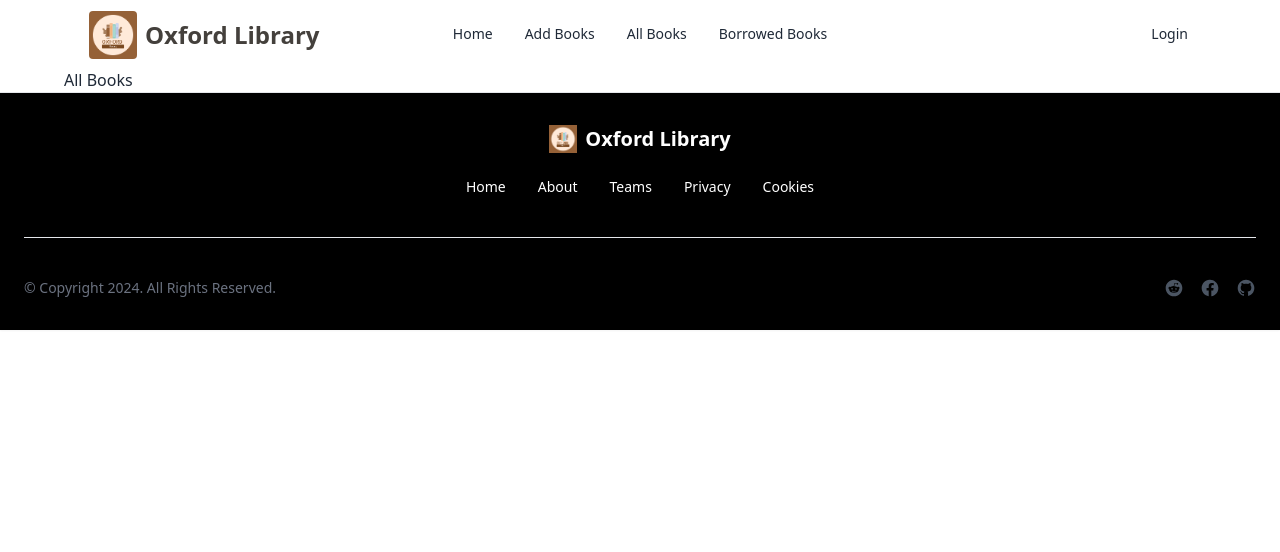
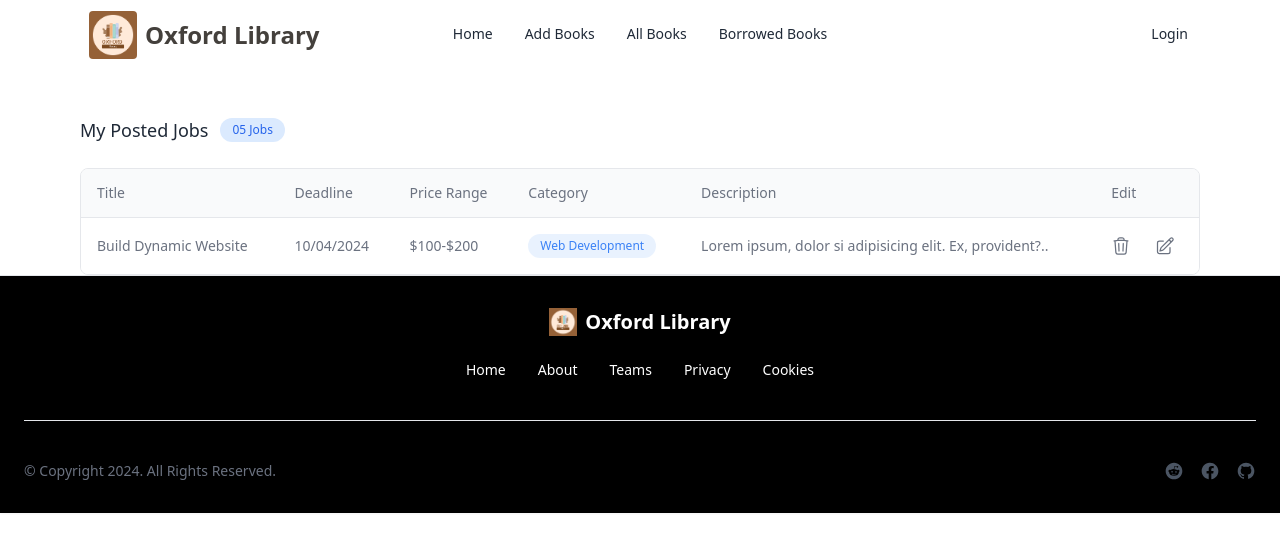
Before and after one commit to Lalonasm/b9a11-client-side, a React (Vite) app: page /allBooks in a window 1280 px wide. Shown: the top 552 px of the page. Built offline with nearby package versions, Linux system fonts and the light colour scheme; no server answers.

Commit message:
addbooks pages added

```diff
--- a/src/pages/AddBooks.jsx
+++ b/src/pages/AddBooks.jsx
@@ -32,7 +32,6 @@
 
         const bookData = {
             book_title,
-            deadline,
             category,
             price,
             quantity,
@@ -67,12 +66,12 @@
                 <form onSubmit={handleForm}>
                     <div className='grid grid-cols-1 gap-6 mt-4 sm:grid-cols-3'>
                         <div>
-                            <label className='text-gray-700 ' htmlFor='job_title'>
+                            <label className='text-gray-700 ' htmlFor='book_title'>
                                 Book Name
                             </label>
                             <input
-                                id='job_title'
-                                name='job_title'
+                                id='book_title'
+                                name='book_title'
                                 type='text'
                                 className='block w-full px-4 py-2 mt-2 text-gray-700 bg-white border border-gray-200 rounded-md  focus:border-blue-400 focus:ring-blue-300 focus:ring-opacity-40  focus:outline-none focus:ring'
                             />
@@ -92,12 +91,12 @@
                             />
                         </div>
                         <div className='flex flex-col gap-2 '>
-                            <label className='text-gray-700 ' htmlFor='min_price'>
+                            <label className='text-gray-700 ' htmlFor='quantity'>
                                 Quantity
                             </label>
                             <input
-                                id='min_price'
-                                name='min_price'
+                                id='quantity'
+                                name='qunatity'
                                 type='number'
                                 className='block w-full px-4 py-2 mt-2 text-gray-700 bg-white border border-gray-200 rounded-md  focus:border-blue-400 focus:ring-blue-300 focus:ring-opacity-40  focus:outline-none focus:ring'
                             />
--- a/src/pages/AllBooks.jsx
+++ b/src/pages/AllBooks.jsx
@@ -1,11 +1,139 @@
-import React from 'react';
+const MyPostedJobs = () => {
+    return (
+      <section className='container px-4 mx-auto pt-12'>
+        <div className='flex items-center gap-x-3'>
+          <h2 className='text-lg font-medium text-gray-800 '>My Posted Jobs</h2>
 
-const AllBooks = () => {
-    return (
-        <div>
-            <h2>All Books</h2>
+          <span className='px-3 py-1 text-xs text-blue-600 bg-blue-100 rounded-full '>
+            05 Jobs
+          </span>
         </div>
-    );
-};
 
-export default AllBooks;
+        <div className='flex flex-col mt-6'>
+          <div className='-mx-4 -my-2 overflow-x-auto sm:-mx-6 lg:-mx-8'>
+            <div className='inline-block min-w-full py-2 align-middle md:px-6 lg:px-8'>
+              <div className='overflow-hidden border border-gray-200  md:rounded-lg'>
+                <table className='min-w-full divide-y divide-gray-200'>
+                  <thead className='bg-gray-50'>
+                    <tr>
+                      <th
+                        scope='col'
+                        className='py-3.5 px-4 text-sm font-normal text-left rtl:text-right text-gray-500'
+                      >
+                        <div className='flex items-center gap-x-3'>
+                          <span>Title</span>
+                        </div>
+                      </th>
+
+                      <th
+                        scope='col'
+                        className='px-4 py-3.5 text-sm font-normal text-left rtl:text-right text-gray-500'
+                      >
+                        <span>Deadline</span>
+                      </th>
+
+                      <th
+                        scope='col'
+                        className='px-4 py-3.5 text-sm font-normal text-left rtl:text-right text-gray-500'
+                      >
+                        <button className='flex items-center gap-x-2'>
+                          <span>Price Range</span>
+                        </button>
+                      </th>
+
+                      <th
+                        scope='col'
+                        className='px-4 py-3.5 text-sm font-normal text-left rtl:text-right text-gray-500'
+                      >
+                        Category
+                      </th>
+                      <th
+                        scope='col'
+                        className='px-4 py-3.5 text-sm font-normal text-left rtl:text-right text-gray-500'
+                      >
+                        Description
+                      </th>
+
+                      <th className='px-4 py-3.5 text-sm font-normal text-left rtl:text-right text-gray-500'>
+                        Edit
+                      </th>
+                    </tr>
+                  </thead>
+                  <tbody className='bg-white divide-y divide-gray-200 '>
+                    <tr>
+                      <td className='px-4 py-4 text-sm text-gray-500  whitespace-nowrap'>
+                        Build Dynamic Website
+                      </td>
+
+                      <td className='px-4 py-4 text-sm text-gray-500  whitespace-nowrap'>
+                        10/04/2024
+                      </td>
+
+                      <td className='px-4 py-4 text-sm text-gray-500  whitespace-nowrap'>
+                        $100-$200
+                      </td>
+                      <td className='px-4 py-4 text-sm whitespace-nowrap'>
+                        <div className='flex items-center gap-x-2'>
+                          <p
+                            className='px-3 py-1 rounded-full text-blue-500 bg-blue-100/60
+                             text-xs'
+                          >
+                            Web Development
+                          </p>
+                        </div>
+                      </td>
+                      <td
+                        title=''
+                        className='px-4 py-4 text-sm text-gray-500  whitespace-nowrap'
+                      >
+                        Lorem ipsum, dolor si adipisicing elit. Ex, provident?..
+                      </td>
+                      <td className='px-4 py-4 text-sm whitespace-nowrap'>
+                        <div className='flex items-center gap-x-6'>
+                          <button className='text-gray-500 transition-colors duration-200   hover:text-red-500 focus:outline-none'>
+                            <svg
+                              xmlns='http://www.w3.org/2000/svg'
+                              fill='none'
+                              viewBox='0 0 24 24'
+                              strokeWidth='1.5'
+                              stroke='currentColor'
+                              className='w-5 h-5'
+                            >
+                              <path
+                                strokeLinecap='round'
+                                strokeLinejoin='round'
+                                d='M14.74 9l-.346 9m-4.788 0L9.26 9m9.968-3.21c.342.052.682.107 1.022.166m-1.022-.165L18.16 19.673a2.25 2.25 0 01-2.244 2.077H8.084a2.25 2.25 0 01-2.244-2.077L4.772 5.79m14.456 0a48.108 48.108 0 00-3.478-.397m-12 .562c.34-.059.68-.114 1.022-.165m0 0a48.11 48.11 0 013.478-.397m7.5 0v-.916c0-1.18-.91-2.164-2.09-2.201a51.964 51.964 0 00-3.32 0c-1.18.037-2.09 1.022-2.09 2.201v.916m7.5 0a48.667 48.667 0 00-7.5 0'
+                              />
+                            </svg>
+                          </button>
+
+                          <button className='text-gray-500 transition-colors duration-200   hover:text-yellow-500 focus:outline-none'>
+                            <svg
+                              xmlns='http://www.w3.org/2000/svg'
+                              fill='none'
+                              viewBox='0 0 24 24'
+                              strokeWidth='1.5'
+                              stroke='currentColor'
+                              className='w-5 h-5'
+                            >
+                              <path
+                                strokeLinecap='round'
+                                strokeLinejoin='round'
+                                d='M16.862 4.487l1.687-1.688a1.875 1.875 0 112.652 2.652L10.582 16.07a4.5 4.5 0 01-1.897 1.13L6 18l.8-2.685a4.5 4.5 0 011.13-1.897l8.932-8.931zm0 0L19.5 7.125M18 14v4.75A2.25 2.25 0 0115.75 21H5.25A2.25 2.25 0 013 18.75V8.25A2.25 2.25 0 015.25 6H10'
+                              />
+                            </svg>
+                          </button>
+                        </div>
+                      </td>
+                    </tr>
+                  </tbody>
+                </table>
+              </div>
+            </div>
+          </div>
+        </div>
+      </section>
+    )
+  }
+
+  export default MyPostedJobs
```
